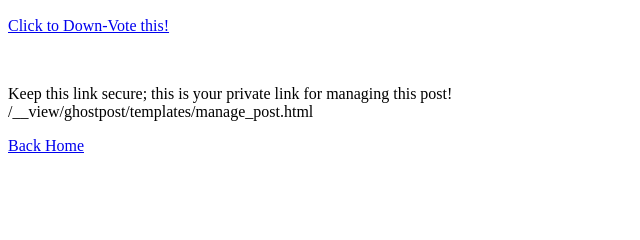
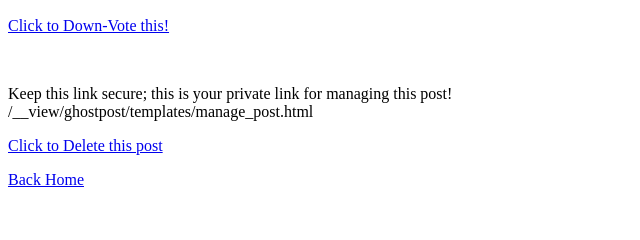
Before and after one commit to millerjl1980/ghostpost, a Django app: template ghostpost/templates/manage_post.html in a window 1280 px wide. Shown: the part 233-473 px from the top of the page, without its empty margins (0-640 px from the left). Run offline with Django 3.2, Linux system fonts and the light colour scheme; the template is opened without the code that fills it, so the values that code supplies are empty.

Commit message:
extra credit complete

```diff
--- a/ghostpost/templates/manage_post.html
+++ b/ghostpost/templates/manage_post.html
@@ -20,6 +20,7 @@
         Keep this link secure; this is your private link for managing this post! <br>
         {{ request.get_full_path }}
     </p>
+    <p><a href="{% url 'delete' post.hidden_key %}">Click to Delete this post</a></p>
 
 
 
--- a/ghostpost/urls.py
+++ b/ghostpost/urls.py
@@ -10,5 +10,6 @@ urlpatterns = [
     path('addpost', views.addpost, name='addpost'),
     path('detail/<int:post_id>', views.detail, name='detail'),
     path('ranked', views.ranked_view, name='ranked'),
-    path('manage_post/<str:post_hk>', views.manage_post, name='manage_post')
+    path('manage_post/<str:post_hk>', views.manage_post, name='manage_post'),
+    path('delete/<str:post_hk>', views.delete_post, name='delete')
 ]
--- a/ghostpost/views.py
+++ b/ghostpost/views.py
@@ -41,6 +41,11 @@ def manage_post(request, post_hk):
      post = get_object_or_404(PostMessage, hidden_key=post_hk)
      return render(request, 'manage_post.html', {'post': post})
 
+def delete_post(request, post_hk):
+    post = PostMessage.objects.get(hidden_key=post_hk)
+    post.delete()
+    return HttpResponseRedirect(reverse('home'))
+
 
 def up_view(request, post_id):
     post = PostMessage.objects.get(id=post_id)
```
